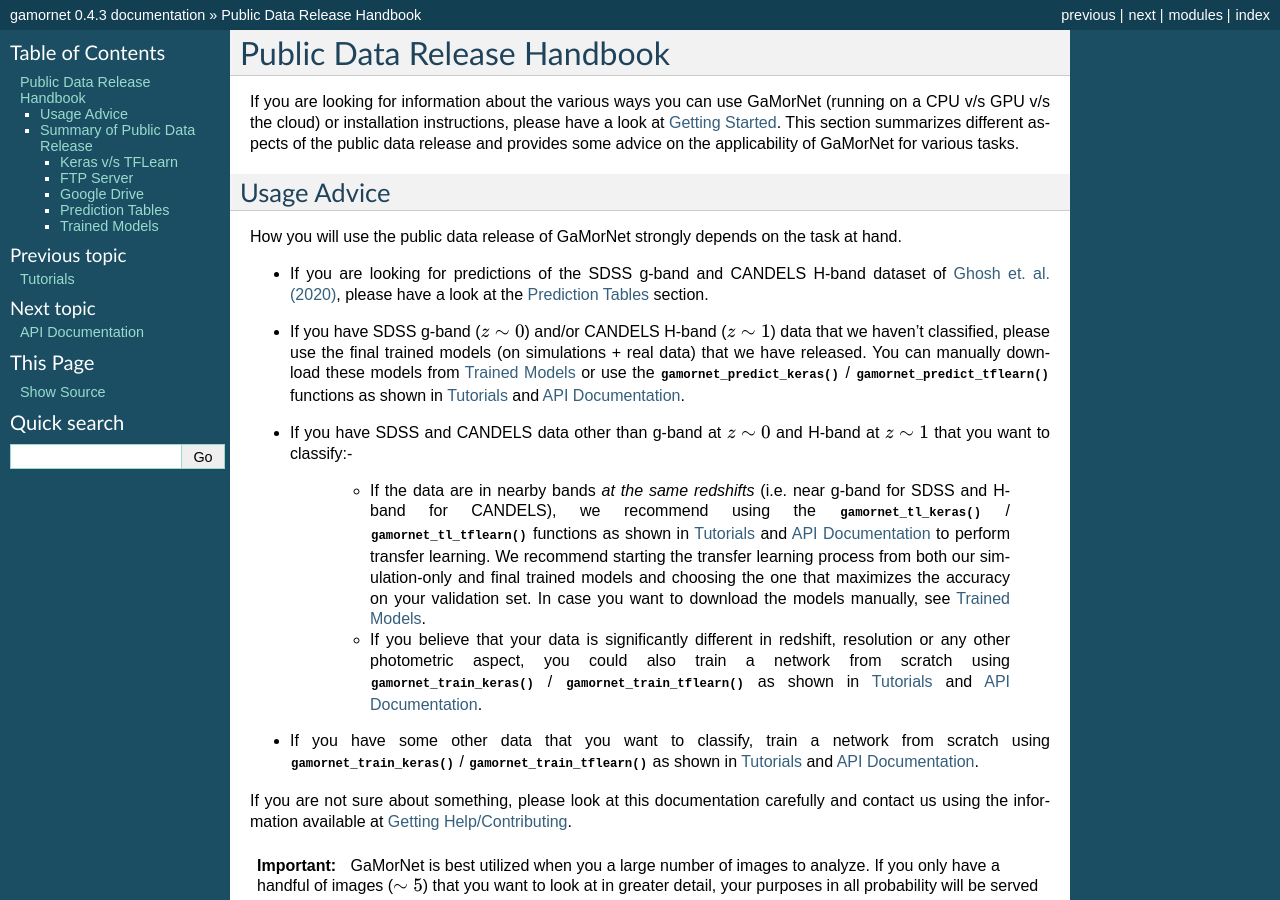
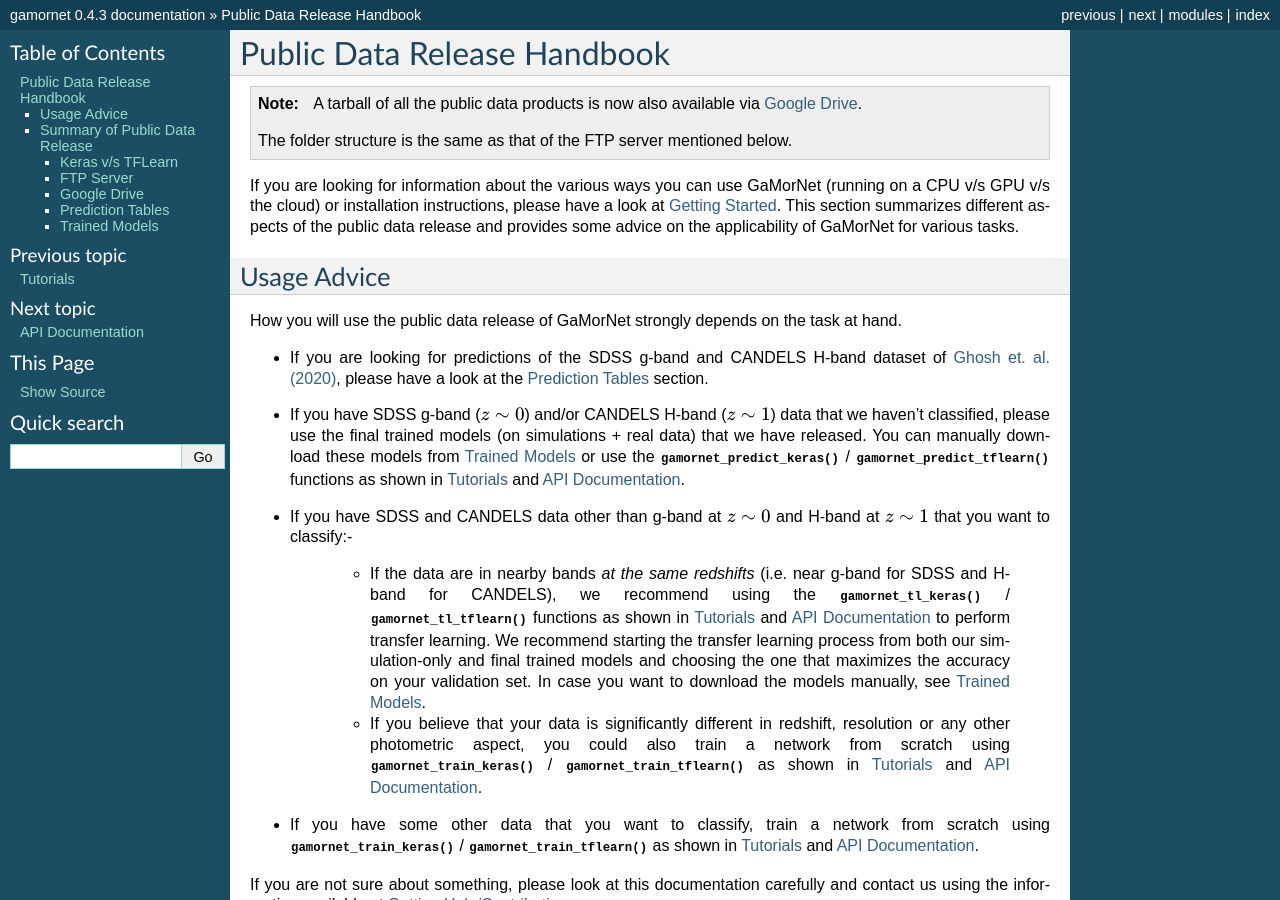
Before and after one commit to aritraghsh09/GaMorNet, a Sphinx documentation site: the page built from docs/source/usage_guide.rst, in a window 1280 px wide and 900 px high. Built offline with Sphinx 7.4.7, drawn with Linux system fonts in a browser that asks for light colours.

Commit message:
Update usage_guide.rst

```diff
--- a/docs/source/usage_guide.rst
+++ b/docs/source/usage_guide.rst
@@ -2,6 +2,11 @@
 
 Public Data Release Handbook
 =============================
+
+.. note::
+   A tarball of all the public data products is now also available via `Google Drive <https://drive.google.com/file/d/1yIuCe_CcxzOLsNAPR5H40MPH-tbvpBJb/view?usp=sharing>`_.
+
+   The folder structure is the same as that of the FTP server mentioned below.
 
 If you are looking for information about the various ways you can use GaMorNet (running on a CPU v/s GPU v/s the cloud) or installation instructions, please have a look at :ref:`getting_started`. This section summarizes different aspects of the public data release and provides some advice on the applicability of GaMorNet for various tasks.
 
```
